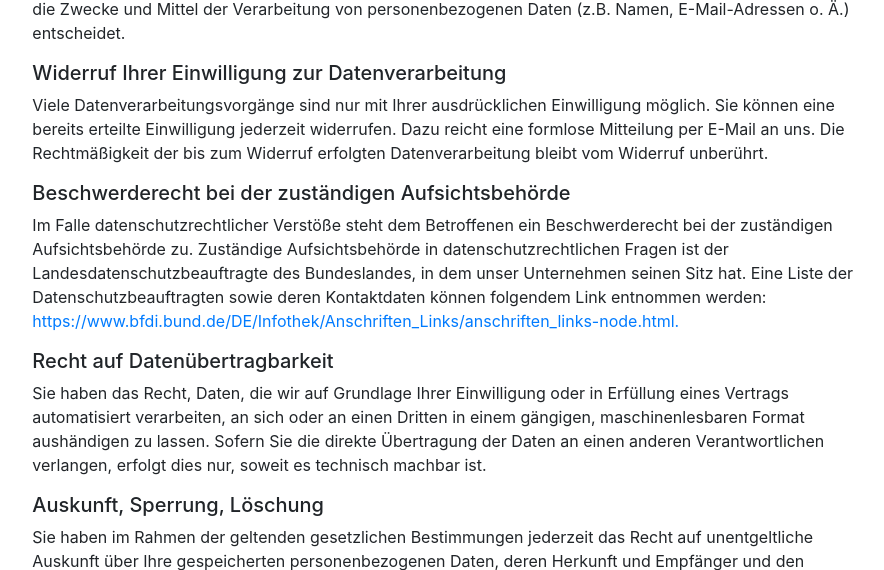
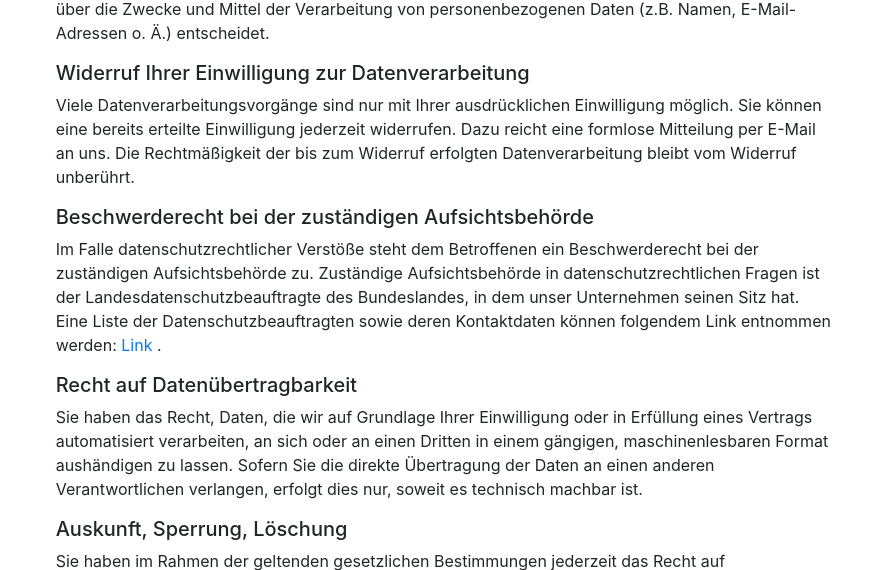
Before and after one commit to julianikulski/portfolio-website, a Flask app: page /datenschutz in a window 1280 px wide. Shown: the part 2269-2839 px from the top of the page, without its empty margins (196-1080 px from the left). Run offline with Flask 2, Linux system fonts and the light colour scheme; some libraries are stand-ins or nearby versions.

Commit message:
fix: Rename links and change padding on Datenschutz and Impressum pages

```diff
--- a/static/styles.css
+++ b/static/styles.css
@@ -345,7 +345,14 @@ footer
 
 .impressum
 {
-    width: 600px;
+    padding: 0 50px 0 50px;
+}
+
+@media screen and (max-width: 600px) {
+    .impressum
+    {
+        padding: 15px;
+    }
 }
 
 .source
--- a/templates/datenschutz.html
+++ b/templates/datenschutz.html
@@ -9,7 +9,7 @@
     <section class="home-content">
         <div class="container impressum">
             <div class="row justify-content-center">
-                <div class="col-8">
+                <div class="col-12 col-md-8">
                     <h4>1. Datenschutz auf einen Blick</h4>
                     <h5>Allgemeine Hinweise</h5>
                     <p>
@@ -137,8 +137,8 @@
                         Eine Liste der Datenschutzbeauftragten sowie deren Kontaktdaten
                         können folgendem Link entnommen werden:
                         <a class="about-link" href="https://www.bfdi.bund.de/DE/Infothek/Anschriften_Links/anschriften_links-node.html">
-                            https://www.bfdi.bund.de/DE/Infothek/Anschriften_Links/anschriften_links-node.html.
-                        </a>
+                            Link
+                        </a>.
                     </p>
                     <h5>Recht auf Datenübertragbarkeit</h5>
                     <p>
@@ -277,7 +277,7 @@
                         folgenden Link verfügbare Browser-Plugin herunterladen und
                         installieren:
                         <a class="about-link" href="https://tools.google.com/dlpage/gaoptout?hl=de">
-                            https://tools.google.com/dlpage/gaoptout?hl=de
+                            Link
                         </a>.
                     </p>
                     <h6>Widerspruch gegen Datenerfassung</h6>
@@ -292,7 +292,7 @@
                         Mehr Informationen zum Umgang mit Nutzerdaten bei Google
                         Analytics finden Sie in der Datenschutzerklärung von Google:
                         <a class="about-link" href="https://support.google.com/analytics/answer/6004245?hl=de">
-                            https://support.google.com/analytics/answer/6004245?hl=de
+                            Link
                         </a>.
                     </p>
 
--- a/templates/impressum.html
+++ b/templates/impressum.html
@@ -9,7 +9,7 @@
     <section class="home-content">
         <div class="container impressum">
             <div class="row justify-content-center">
-                <div class="col-8">
+                <div class="col-12 col-md-8">
                     <h5>Angaben gemäß § 5 TMG:</h5>
                     <p>
                         Julia Nikulski <br>
```
